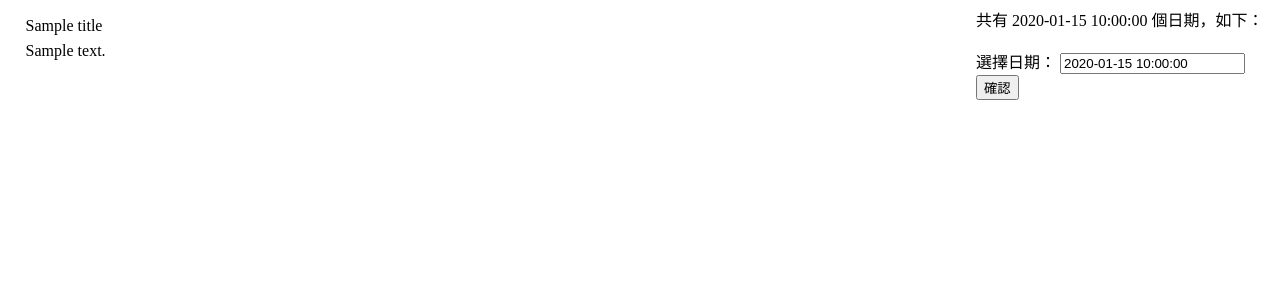
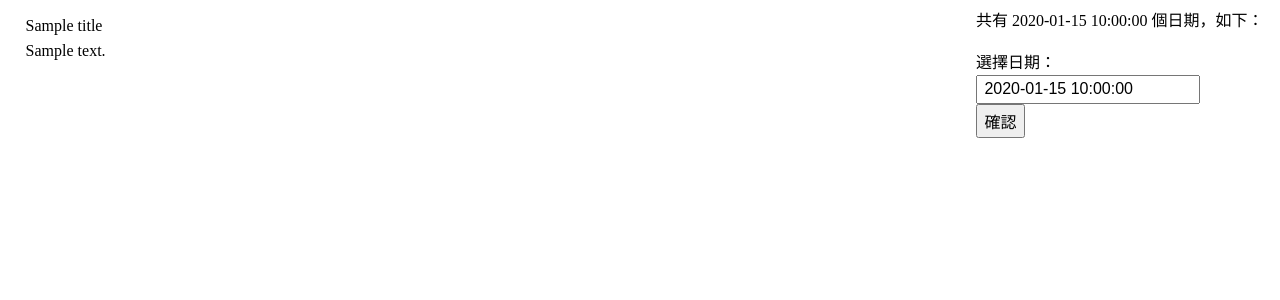
Before and after one commit to katrina376/wenizit, a Flask app: template templates/template.html in a window 1280 px wide. Shown: the top 300 px of the page. Run offline with Flask 2, Linux system fonts and the light colour scheme; the template is opened without the code that fills it: most values are stand-ins (such as "Sample title", 1, 10 or a date in 2020).

Commit message:
Edit style and add input listener

```diff
--- a/static/script.js
+++ b/static/script.js
@@ -15,3 +15,7 @@ $$('.date').forEach(function (it) {
     $('#list-date-' + idx).className += ' chosen'
   })
 })
+
+$('#chosen').addEventListener('input', function (ev) {
+  $$('.date').forEach(function (itt) {itt.className = 'date'; });
+})
--- a/static/style.css
+++ b/static/style.css
@@ -29,5 +29,9 @@ a.date.chosen {
   padding: 0.5em 1em;
   line-height: 1.6;
   width: 25%;
+}
 
+input {
+  font-size: 1em;
+  padding: 0.2em 0.4em;
 }
```
